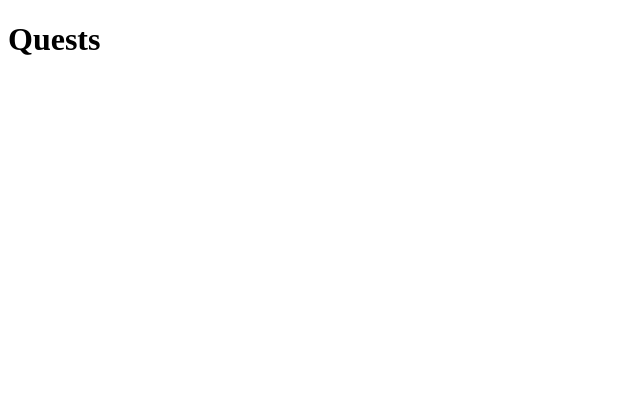
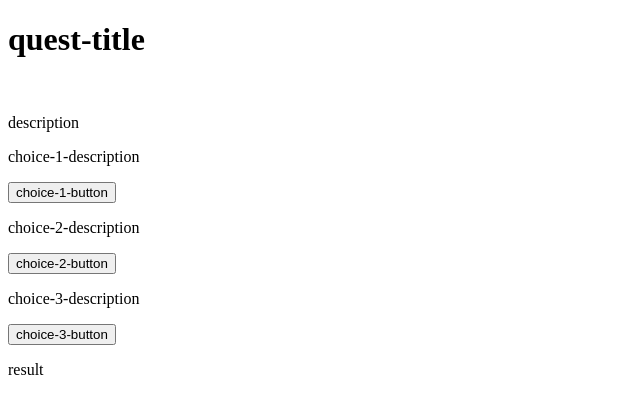
Before and after one commit to james-demiraiakian/lab-13-user-adventure, a website with bundled scripts: page quests/index.html in a window 1280 px wide. Shown: the whole page, without its empty margins (0-640 px from the left). Built offline with nearby package versions, Linux system fonts and the light colour scheme.

Commit message:
added some functionality to quests page

```diff
--- a/map/map.js
+++ b/map/map.js
@@ -1,5 +1,5 @@
 import quests from '../quest-data/quest-data.js';
-console.log(quests);
+
 const questLinks = document.getElementById('quest-links');
 
 for (const quest of quests) {
--- a/quests/index.html
+++ b/quests/index.html
@@ -7,7 +7,35 @@
     <title>Document</title>
 </head>
 <body>
-    <h1>Quests</h1>
+    <header>
+        <h1 id="quest-title">quest-title</h1>
+    </header>
+    <main>
+        <img src="" alt="" id="quest-img">
+        <section id="choices">
+            <p id="description">description</p>
+
+                <label for="choice-1">
+                    <p id="choice-1-description">choice-1-description</p>
+                    <button id="choice-1-button">choice-1-button</button>
+                </label>
+                <label for="choice-2">
+                    <p id="choice-2-description">choice-2-description</p>
+                    <button id="choice-2-button">choice-2-button</button>
+
+                </label>
+                <label for="choice-3">
+                    <p id="choice-3-description">choice-3-description</p>
+                    <button id="choice-3-button">choice-3-button</button>
+
+                </label>
+
+        </section>
+        <section id="result">
+            <p id="result">result</p>
+        </section>
+    </main>
+
     <script type="module" src="./quests.js"></script>
 </body>
 </html>
--- a/quests/quests.js
+++ b/quests/quests.js
@@ -1 +1,20 @@
-console.log('Welcome to Quests');
+import quests from '../quest-data/quest-data.js';
+import { findByID, getChar, setChar } from '../functions.js';
+
+const parameters = new URLSearchParams(window.location.search);
+
+console.log(parameters.get('id'));
+
+const questData = findByID(parameters.get('id'), quests);
+
+console.log(questData);
+
+const questTitle = document.getElementById('quest-title');
+questTitle.textContent = questData.title;
+
+const questImg = document.getElementById('quest-img');
+questImg.src = questData.image;
+questImg.alt = questData.title;
+
+const description = document.getElementById('description');
+description.textContent = questData.description;
```
